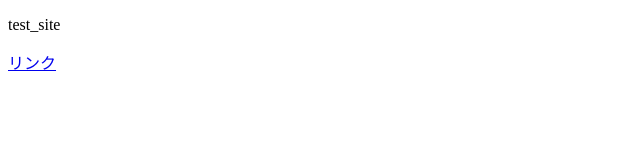
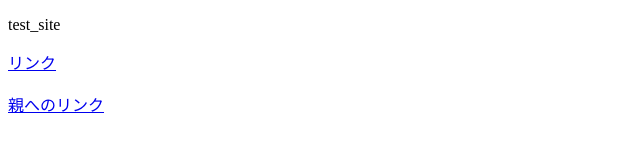
Before and after one commit to MurataKeisuke/test_site, a plain HTML site: page index.html in a window 1280 px wide. Shown: the whole page, without its empty margins (0-640 px from the left). Drawn offline with Linux system fonts and the light colour scheme.

Commit message:
iframe使用時の親へのリンクを追加

```diff
--- a/index.html
+++ b/index.html
@@ -26,6 +26,8 @@
         <main>
             <p>test_site</p>
             <a href="https://muratakeisuke.github.io/test_site/docs/">リンク</a>
+            <br><br>
+            <a href="https://murata-school.oem-swp1.tysm.gmgmgm.net/guide-4" target="_blank">親へのリンク</a>
         </main>
     </body>
 </html>
```
